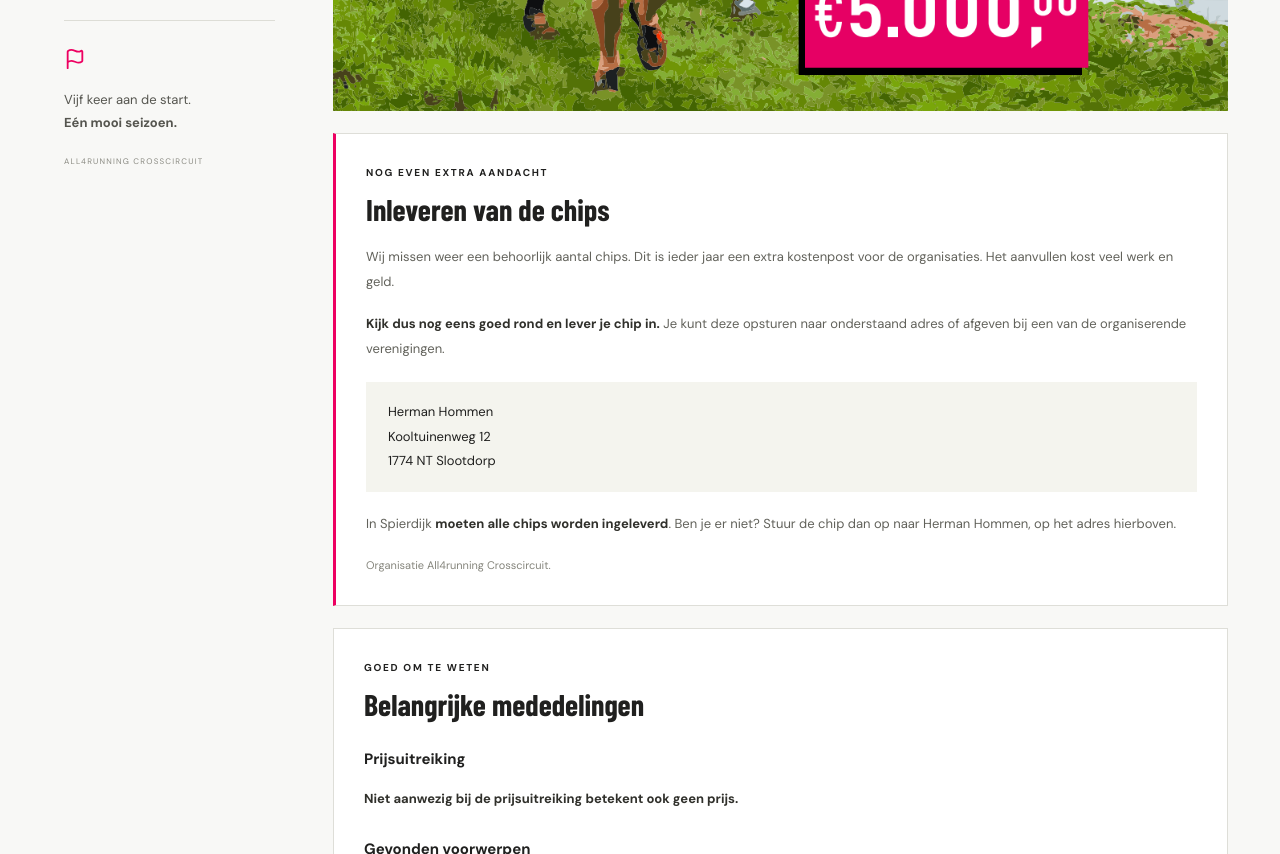
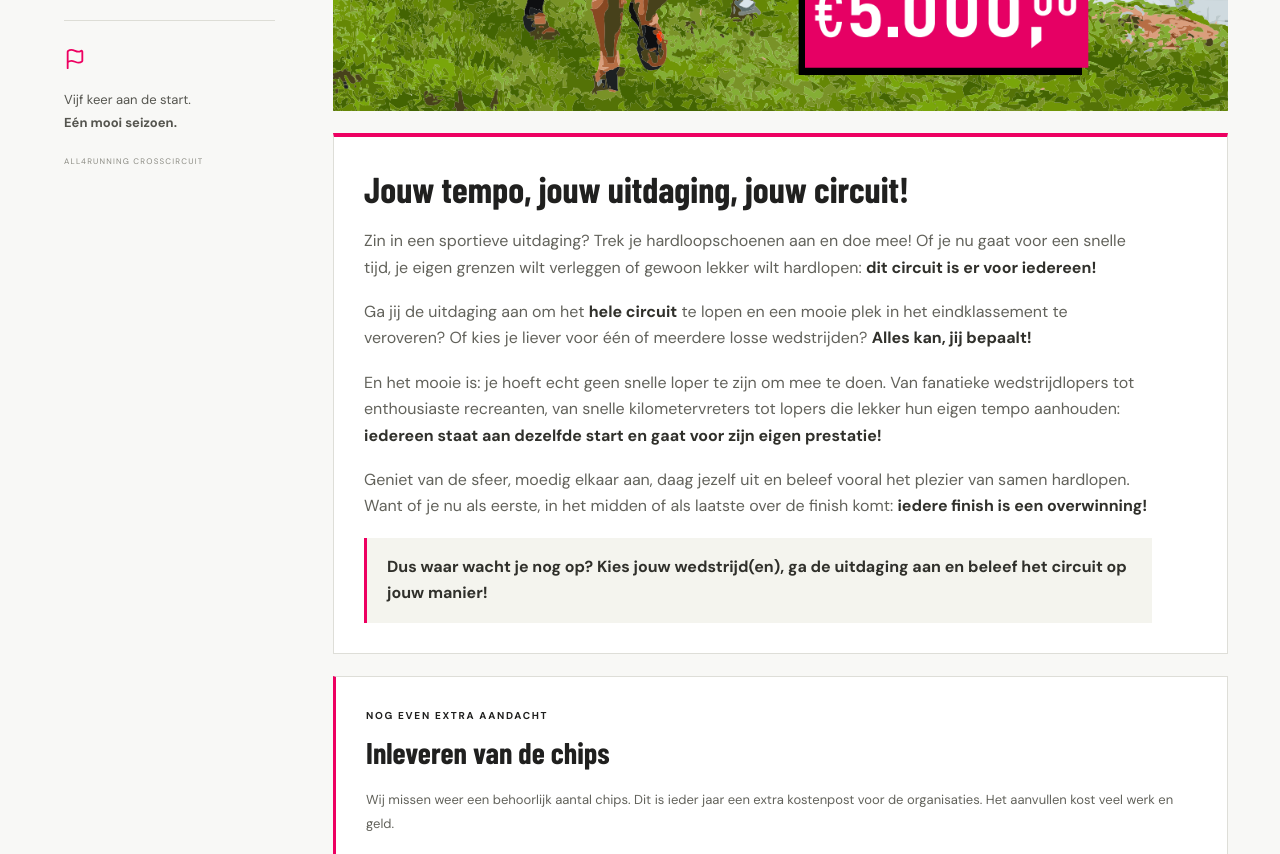
Before and after one commit to cgpvdg/All4runningCrosscircuit, a Vue app: page / in a window 1280 px wide. Shown: the part 680-1534 px from the top of the page. Built offline with nearby package versions, Linux system fonts and the light colour scheme; a web font is replaced by a local one.

Commit message:
Add circuit introduction to homepage

```diff
--- a/src/HomePage.vue
+++ b/src/HomePage.vue
@@ -13,6 +13,15 @@ import flyer from './assets/flyer.png'
     <figure class="home-flyer">
       <img :src="flyer" width="1115" height="770" alt="All4running Crosscircuit: 25 oktober Hollandia Parkcross, 8 november AVW Dijkgatboscross, 22 november SAV Cross, 6 december Noordkop Duincross en 13 december AV Hera St Georgecross. Prijzenpakket van ruim € 5.000,00." />
     </figure>
+
+    <section class="panel home-section home-intro" aria-labelledby="home-intro-title">
+      <h2 id="home-intro-title">Jouw tempo, jouw uitdaging, jouw circuit!</h2>
+      <p>Zin in een sportieve uitdaging? Trek je hardloopschoenen aan en doe mee! Of je nu gaat voor een snelle tijd, je eigen grenzen wilt verleggen of gewoon lekker wilt hardlopen: <strong>dit circuit is er voor iedereen!</strong></p>
+      <p>Ga jij de uitdaging aan om het <strong>hele circuit</strong> te lopen en een mooie plek in het eindklassement te veroveren? Of kies je liever voor één of meerdere losse wedstrijden? <strong>Alles kan, jij bepaalt!</strong></p>
+      <p>En het mooie is: je hoeft echt geen snelle loper te zijn om mee te doen. Van fanatieke wedstrijdlopers tot enthousiaste recreanten, van snelle kilometervreters tot lopers die lekker hun eigen tempo aanhouden: <strong>iedereen staat aan dezelfde start en gaat voor zijn eigen prestatie!</strong></p>
+      <p>Geniet van de sfeer, moedig elkaar aan, daag jezelf uit en beleef vooral het plezier van samen hardlopen. Want of je nu als eerste, in het midden of als laatste over de finish komt: <strong>iedere finish is een overwinning!</strong></p>
+      <p class="home-intro-callout"><strong>Dus waar wacht je nog op? Kies jouw wedstrijd(en), ga de uitdaging aan en beleef het circuit op jouw manier!</strong></p>
+    </section>
 
     <section class="panel home-section home-notice">
       <span class="eyebrow">NOG EVEN EXTRA AANDACHT</span>
@@ -61,3 +70,28 @@ import flyer from './assets/flyer.png'
     </section>
   </div>
 </template>
+
+<style scoped>
+.home-intro {
+  border-top: 4px solid var(--pink);
+}
+
+.home-intro > h2 {
+  margin-top: 0;
+  font-size: clamp(1.5rem, 4vw, 2.25rem);
+  line-height: 1.2;
+}
+
+.home-intro > p {
+  max-width: 72ch;
+  font-size: 1rem;
+  line-height: 1.65;
+}
+
+.home-intro > .home-intro-callout {
+  margin-bottom: 0;
+  padding: 1rem 1.25rem;
+  border-left: 3px solid var(--pink);
+  background: #f4f4ee;
+}
+</style>
```
